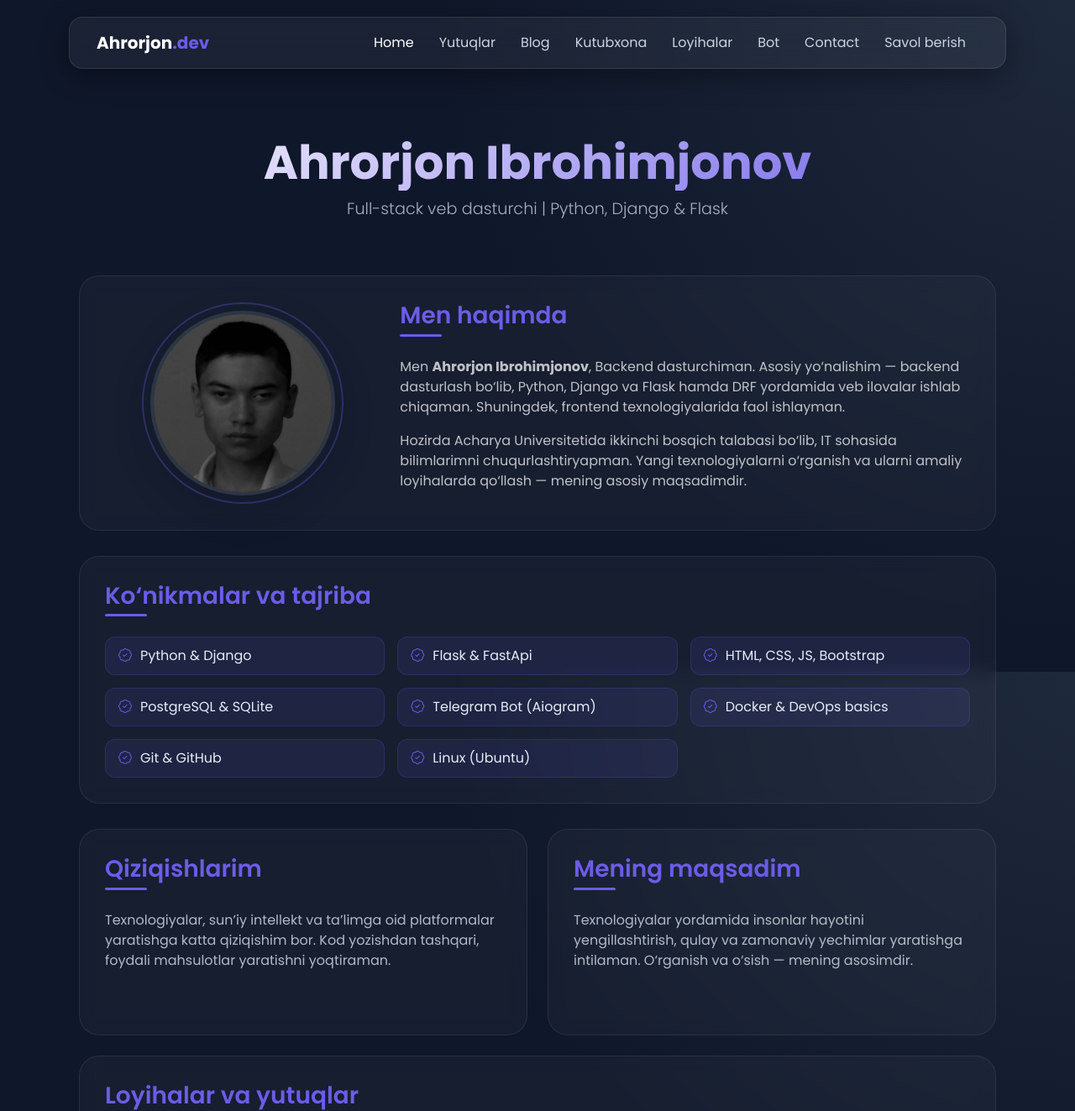
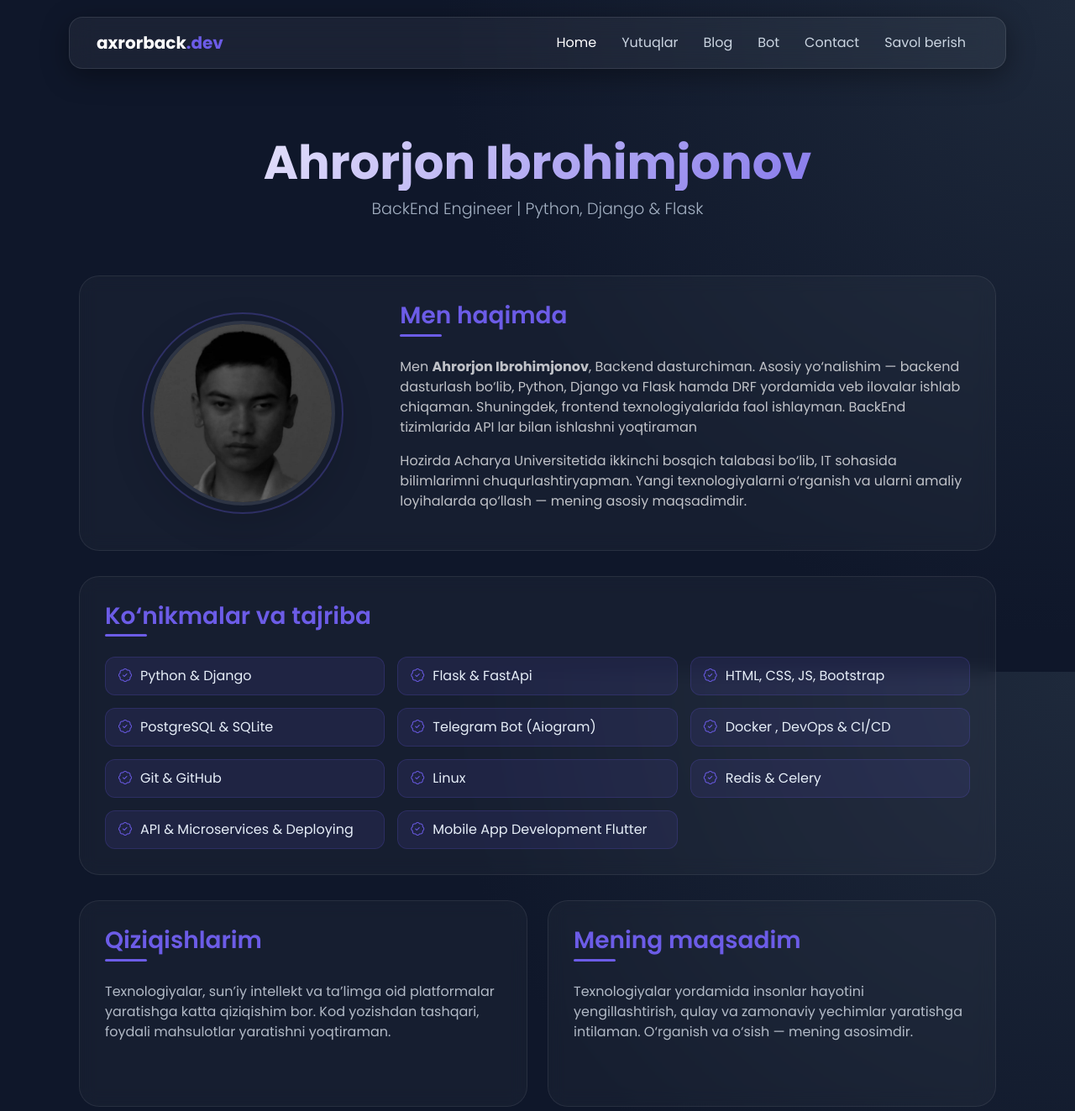
Before and after one commit to axrorback/axrorback.uz, a Django app: page / in a window 1280 px wide. Shown: the top 1323 px of the page at 84% size. Run offline with Django 5.2, Linux system fonts and the light colour scheme; data comes from the database, SQL or seed files in the repository.

Commit message:
Implemented via pair programming with @Asilbek2706

```diff
--- a/templates/404.html
+++ b/templates/404.html
@@ -3,7 +3,7 @@
 <head>
   <meta charset="UTF-8" />
   <meta name="viewport" content="width=device-width, initial-scale=1.0" />
-  <title>404 — Sahifa topilmadi</title>
+  <title>404</title>
   <script
     src="https://unpkg.com/@lottiefiles/dotlottie-wc@0.8.1/dist/dotlottie-wc.js"
     type="module"
--- a/templates/base.html
+++ b/templates/base.html
@@ -18,7 +18,7 @@
     <meta property="og:description" content="Explore my projects, blog posts, and full-stack web development skills.">
     <meta property="og:image" content="{% static 'images/profile.jpg' %}">
     <meta property="og:type" content="website">
-    <meta property="og:url" content="https://yourwebsite.com">
+    <meta property="og:url" content="https://axrorback.dev">
     <!-- Fonts & Icons -->
     <link rel="preconnect" href="https://fonts.gstatic.com" crossorigin>
     <link href="https://fonts.googleapis.com/css2?family=Poppins:wght@300;400;600;700&display=swap" rel="stylesheet">
@@ -194,7 +194,7 @@
     <!-- Navbar -->
     <nav class="navbar navbar-expand-lg navbar-dark">
       <div class="container-fluid">
-        <a class="navbar-brand" href="{% url 'about' %}">Ahrorjon<span>.dev</span></a>
+        <a class="navbar-brand" href="{% url 'about' %}">axrorback<span>.dev</span></a>
         <button class="navbar-toggler" type="button" data-bs-toggle="collapse" data-bs-target="#navbarNav" aria-controls="navbarNav" aria-expanded="false" aria-label="Toggle navigation">
           <span class="navbar-toggler-icon"></span>
         </button>
@@ -210,12 +210,6 @@
             </li>
             <li class="nav-item">
               <a class="nav-link {% if request.resolver_match.url_name == 'blog' %}active{% endif %}" href="{% url 'blog' %}">Blog</a>
-            </li>
-            <li class="nav-item">
-              <a class="nav-link" href="https://library.coderboys.uz" target="_blank">Kutubxona</a>
-            </li>
-            <li class="nav-item">
-              <a class="nav-link" href="https://project.coderboys.uz" target="_blank">Loyihalar</a>
             </li>
             <li class="nav-item">
               <a class="nav-link" href="https://t.me/axror_contactbot" target="_blank">Bot</a>
--- a/templates/blog/about.html
+++ b/templates/blog/about.html
@@ -1,5 +1,5 @@
 {% extends 'base.html' %}
-{% block title %}Men haqimda — Ahrorjon Ibrohimjonov{% endblock %}
+{% block title %}Ahrorjon Ibrohimjonov{% endblock %}
 {% load static %}
 
 {% block extra_head %}
@@ -112,7 +112,7 @@
 
   <div class="text-center mb-5">
     <h1 class="name-highlight">Ahrorjon Ibrohimjonov</h1>
-    <p class="lead lead-text">Full-stack veb dasturchi | Python, Django & Flask</p>
+    <p class="lead lead-text">BackEnd Engineer | Python, Django & Flask</p>
   </div>
 
   <div class="about-glass-card">
@@ -130,6 +130,7 @@
         <p class="text-light opacity-75">
           Men <strong>Ahrorjon Ibrohimjonov</strong>, Backend dasturchiman. Asosiy yo‘nalishim — backend dasturlash bo‘lib,
           Python, Django va Flask hamda DRF yordamida veb ilovalar ishlab chiqaman. Shuningdek, frontend texnologiyalarida faol ishlayman.
+          BackEnd tizimlarida API lar bilan ishlashni yoqtiraman
         </p>
         <p class="text-light opacity-75">
           Hozirda Acharya Universitetida ikkinchi bosqich talabasi bo‘lib, IT sohasida bilimlarimni chuqurlashtiryapman.
@@ -147,9 +148,12 @@
       <div class="skill-item"><i class="bi bi-patch-check"></i> HTML, CSS, JS, Bootstrap</div>
       <div class="skill-item"><i class="bi bi-patch-check"></i> PostgreSQL & SQLite</div>
       <div class="skill-item"><i class="bi bi-patch-check"></i> Telegram Bot (Aiogram)</div>
-      <div class="skill-item"><i class="bi bi-patch-check"></i> Docker & DevOps basics</div>
+      <div class="skill-item"><i class="bi bi-patch-check"></i> Docker , DevOps & CI/CD</div>
       <div class="skill-item"><i class="bi bi-patch-check"></i> Git & GitHub</div>
-      <div class="skill-item"><i class="bi bi-patch-check"></i> Linux (Ubuntu)</div>
+      <div class="skill-item"><i class="bi bi-patch-check"></i> Linux</div>
+      <div class="skill-item"><i class="bi bi-patch-check"></i> Redis & Celery</div>
+      <div class="skill-item"><i class="bi bi-patch-check"></i> API & Microservices & Deploying</div>
+      <div class="skill-item"><i class="bi bi-patch-check"></i> Mobile App Development  Flutter</div>
     </div>
   </div>
 
--- a/templates/blog/ask_question.html
+++ b/templates/blog/ask_question.html
@@ -1,5 +1,5 @@
 {% extends 'base.html' %}
-{% block title %}Savol berish — Ahrorjon Ibrohimjonov{% endblock %}
+{% block title %}Savol berish{% endblock %}
 
 {% block extra_head %}
 <style>
--- a/templates/blog/blog_detail.html
+++ b/templates/blog/blog_detail.html
@@ -1,5 +1,5 @@
 {% extends 'base.html' %}
-{% block title %}{{ blog.title }} — Ahrorjon Ibrohimjonov{% endblock %}
+{% block title %}{{ blog.title }}{% endblock %}
 
 {% block extra_head %}
 <style>
--- a/templates/blog/blogs.html
+++ b/templates/blog/blogs.html
@@ -4,7 +4,7 @@
 {% block content %}
 <div class="container my-5">
   <div class="glass-card p-4 shadow-lg">
-    <h2 class="mb-4 text-gradient">📝 Bloglar</h2>
+    <h2 class="mb-4 text-gradient">Bloglar</h2>
 
     <div class="row row-cols-1 row-cols-md-2 g-4">
       {% for blog in blogs %}
@@ -24,7 +24,7 @@
         </div>
       </div>
       {% empty %}
-      <p class="text-light text-center fs-5 mt-4">Hozircha blog yo‘q 😎</p>
+      <p class="text-light text-center fs-5 mt-4">Hozircha blog yo‘q</p>
       {% endfor %}
     </div>
   </div>
--- a/templates/blog/contact.html
+++ b/templates/blog/contact.html
@@ -1,5 +1,5 @@
 {% extends 'base.html' %}
-{% block title %}Contact Me - Ahrorjon Ibrohimjonov{% endblock %}
+{% block title %}Contact Me{% endblock %}
 
 {% block extra_head %}
 <style>
--- a/templates/blog/questions_list.html
+++ b/templates/blog/questions_list.html
@@ -1,5 +1,5 @@
 {% extends 'base.html' %}
-{% block title %}Savollar — Ahrorjon Ibrohimjonov{% endblock %}
+{% block title %}Savollar{% endblock %}
 
 {% block extra_head %}
 <style>
```
Also changed, not shown: templates/blog/achievements.html (+6 -4 lines).
